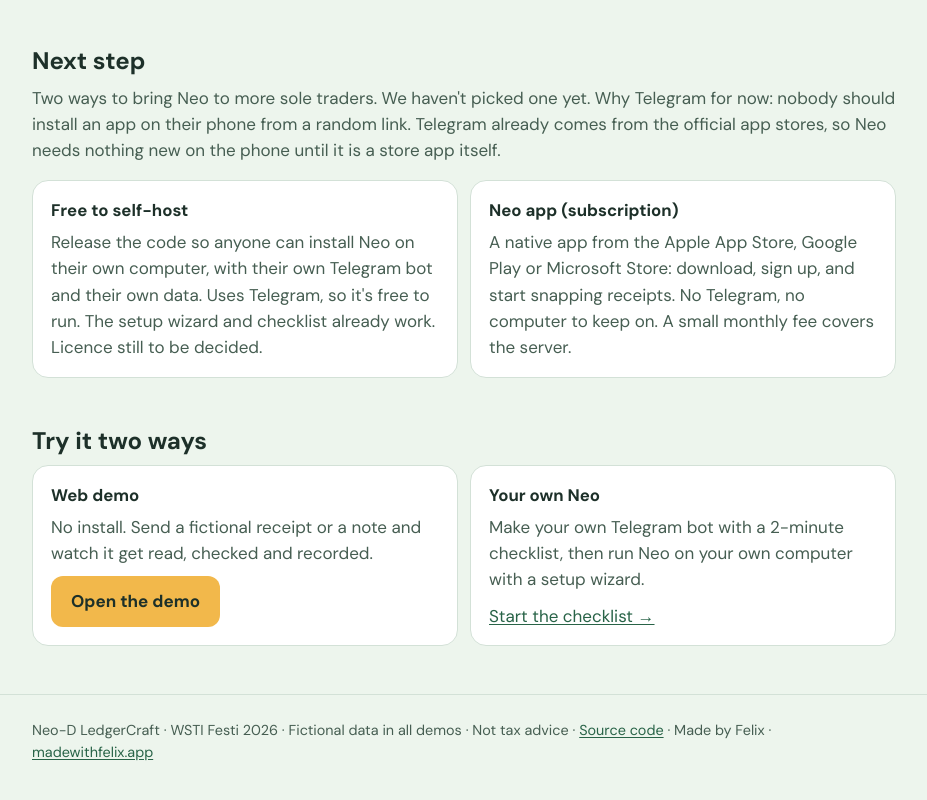
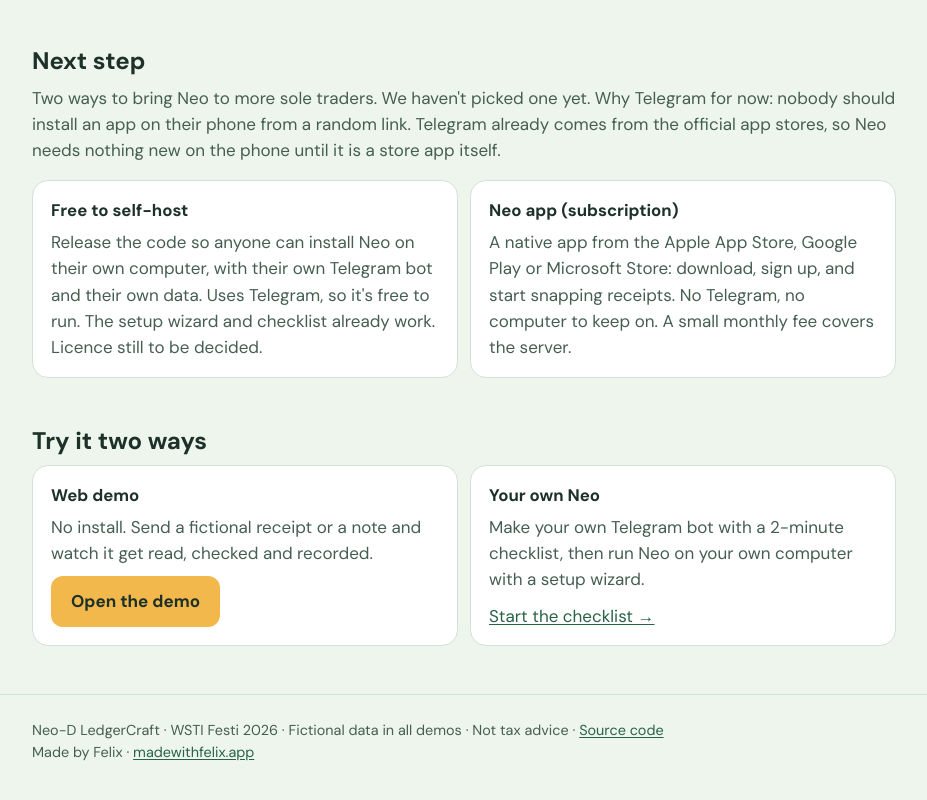
Before and after one commit to nawanugxilef/WSTI_2026, a plain HTML site: page Neo-D LedgerCraft/web/landing.html in a window 1280 px wide. Shown: the part 4200-5000 px from the top of the page, without its empty margins (176-1103 px from the left). Drawn offline with Linux system fonts and the light colour scheme.

Commit message:
Landing footer: keep the madewithfelix.app credit together on its own line
Co-Authored-By: Claude Fable 5.2 <noreply@anthropic.com>
Claude-Session: https://claude.ai/code/session_013X4xAscxWjk386pV3kRTDh

```diff
--- a/Neo-D LedgerCraft/web/landing.html
+++ b/Neo-D LedgerCraft/web/landing.html
@@ -178,7 +178,7 @@
 </main>
 
 <footer>
-  <div class="wrap">Neo-D LedgerCraft · WSTI Festi 2026 · Fictional data in all demos · Not tax advice · <a href="https://github.com/nawanugxilef/WSTI_2026">Source code</a> · Made by Felix · <a href="https://madewithfelix.app/">madewithfelix.app</a></div>
+  <div class="wrap">Neo-D LedgerCraft · WSTI Festi 2026 · Fictional data in all demos · Not tax advice · <a href="https://github.com/nawanugxilef/WSTI_2026">Source code</a><br><span style="white-space:nowrap">Made by Felix · <a href="https://madewithfelix.app/">madewithfelix.app</a></span></div>
 </footer>
 </body>
 </html>
```
